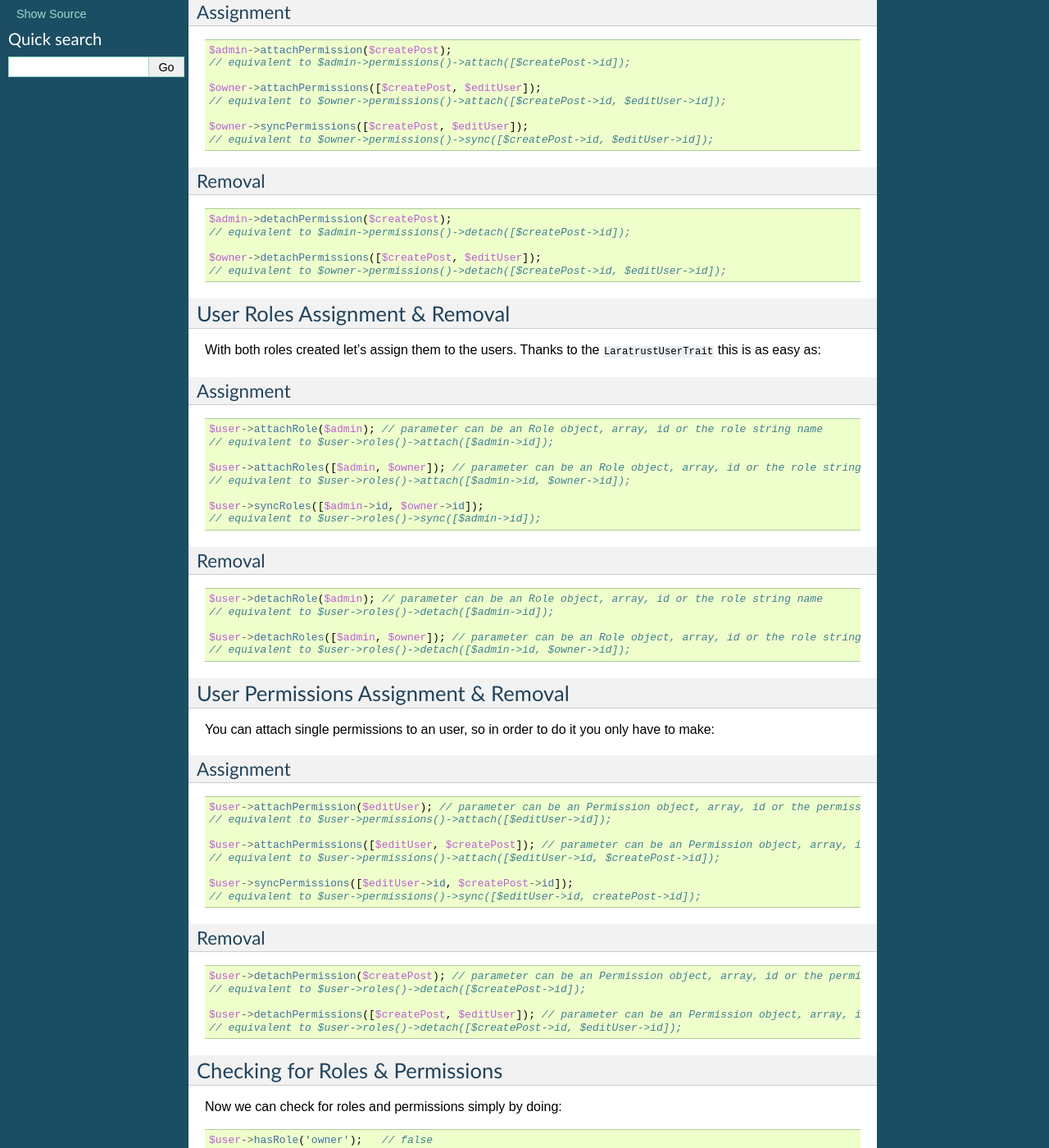
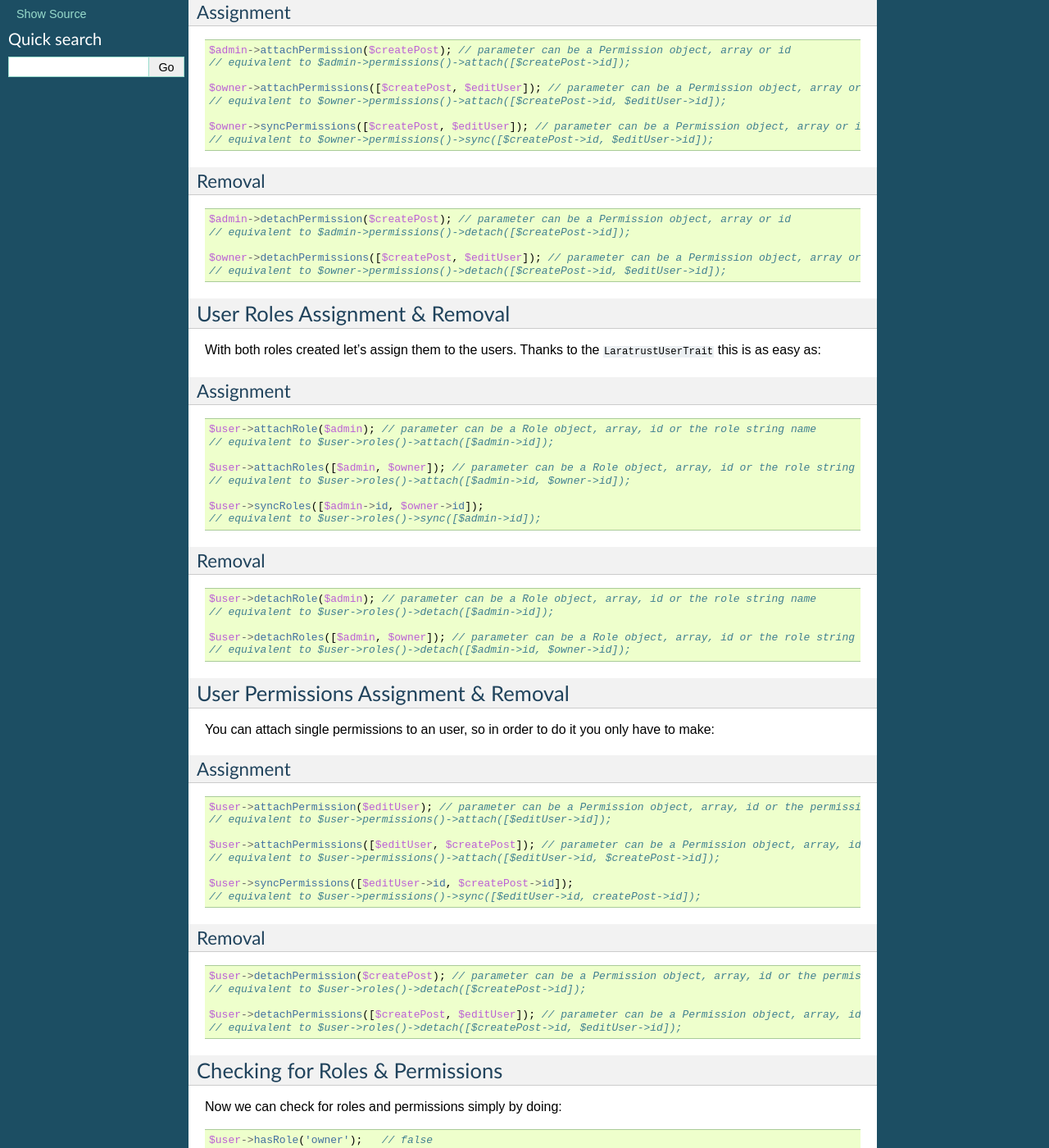
Before and after one commit to santigarcor/laratrust, a Sphinx documentation site: the page built from docs/usage/concepts.rst, in a window 1280 px wide and 1400 px high, scrolled down 759 px. Shown: the whole window at 82% size. Built offline with Sphinx 7.4.7, drawn with Linux system fonts in a browser that asks for light colours; some of the changed text lies outside the part shown.

Commit message:
Update Docs

```diff
--- a/docs/installation.rst
+++ b/docs/installation.rst
@@ -6,7 +6,7 @@ Installation
         composer require "santigarcor/laratrust:4.0.*"
 
 .. NOTE::
-    If you are using Laravel 5.5 you don't need to to steps 2 and 3.
+    If you are using Laravel 5.5 you don't need to do steps 2 and 3.
 
 2. Then in your ``config/app.php`` add the following to the providers array::
 
@@ -20,7 +20,7 @@ Installation
 
     php artisan vendor:publish --tag="laratrust"
 
-5. If you are going to use :doc:`usage/middleware` (requires Laravel 5.1 or later) you also need to add the following to ``routeMiddleware`` array in ``app/Http/Kernel.php``::
+5. If you are going to use :doc:`usage/middleware` you also need to add the following to ``routeMiddleware`` array in ``app/Http/Kernel.php``::
 
     'role' => \Laratrust\Middleware\LaratrustRole::class,
     'permission' => \Laratrust\Middleware\LaratrustPermission::class,
--- a/docs/usage/blade_templates.rst
+++ b/docs/usage/blade_templates.rst
@@ -1,7 +1,7 @@
 Blade Templates
 ===============
 
-Three directives are available for use within your Blade templates. What you give as the directive arguments will be directly passed to the corresponding ``Laratrust`` function. :
+Five directives are available for use within your Blade templates. What you give as the directive arguments will be directly passed to the corresponding ``Laratrust`` function. :
 
 .. code-block:: php
 
--- a/docs/usage/concepts.rst
+++ b/docs/usage/concepts.rst
@@ -47,13 +47,13 @@ Assignment
 
 .. code-block:: php
 
-   $admin->attachPermission($createPost);
+   $admin->attachPermission($createPost); // parameter can be a Permission object, array or id
    // equivalent to $admin->permissions()->attach([$createPost->id]);
 
-   $owner->attachPermissions([$createPost, $editUser]);
+   $owner->attachPermissions([$createPost, $editUser]); // parameter can be a Permission object, array or id
    // equivalent to $owner->permissions()->attach([$createPost->id, $editUser->id]);
 
-   $owner->syncPermissions([$createPost, $editUser]);
+   $owner->syncPermissions([$createPost, $editUser]); // parameter can be a Permission object, array or id
    // equivalent to $owner->permissions()->sync([$createPost->id, $editUser->id]);
 
 Removal
@@ -61,10 +61,10 @@ Removal
 
 .. code-block:: php
 
-   $admin->detachPermission($createPost);
+   $admin->detachPermission($createPost); // parameter can be a Permission object, array or id
    // equivalent to $admin->permissions()->detach([$createPost->id]);
 
-   $owner->detachPermissions([$createPost, $editUser]);
+   $owner->detachPermissions([$createPost, $editUser]); // parameter can be a Permission object, array or id
    // equivalent to $owner->permissions()->detach([$createPost->id, $editUser->id]);
 
 User Roles Assignment & Removal
@@ -78,10 +78,10 @@ Assignment
 
 .. code-block:: php
 
-   $user->attachRole($admin); // parameter can be an Role object, array, id or the role string name
+   $user->attachRole($admin); // parameter can be a Role object, array, id or the role string name
    // equivalent to $user->roles()->attach([$admin->id]);
 
-   $user->attachRoles([$admin, $owner]); // parameter can be an Role object, array, id or the role string name
+   $user->attachRoles([$admin, $owner]); // parameter can be a Role object, array, id or the role string name
    // equivalent to $user->roles()->attach([$admin->id, $owner->id]);
 
    $user->syncRoles([$admin->id, $owner->id]);
@@ -92,10 +92,10 @@ Removal
 
 .. code-block:: php
 
-   $user->detachRole($admin); // parameter can be an Role object, array, id or the role string name
+   $user->detachRole($admin); // parameter can be a Role object, array, id or the role string name
    // equivalent to $user->roles()->detach([$admin->id]);
 
-   $user->detachRoles([$admin, $owner]); // parameter can be an Role object, array, id or the role string name
+   $user->detachRoles([$admin, $owner]); // parameter can be a Role object, array, id or the role string name
    // equivalent to $user->roles()->detach([$admin->id, $owner->id]);
 
 User Permissions Assignment & Removal
@@ -108,10 +108,10 @@ Assignment
 
 .. code-block:: php
 
-   $user->attachPermission($editUser); // parameter can be an Permission object, array, id or the permission string name
+   $user->attachPermission($editUser); // parameter can be a Permission object, array, id or the permission string name
    // equivalent to $user->permissions()->attach([$editUser->id]);
 
-   $user->attachPermissions([$editUser, $createPost]); // parameter can be an Permission object, array, id or the permission string name
+   $user->attachPermissions([$editUser, $createPost]); // parameter can be a Permission object, array, id or the permission string name
    // equivalent to $user->permissions()->attach([$editUser->id, $createPost->id]);
 
    $user->syncPermissions([$editUser->id, $createPost->id]);
@@ -122,10 +122,10 @@ Removal
 
 .. code-block:: php
 
-   $user->detachPermission($createPost); // parameter can be an Permission object, array, id or the permission string name
+   $user->detachPermission($createPost); // parameter can be a Permission object, array, id or the permission string name
    // equivalent to $user->roles()->detach([$createPost->id]);
 
-   $user->detachPermissions([$createPost, $editUser]); // parameter can be an Permission object, array, id or the permission string name
+   $user->detachPermissions([$createPost, $editUser]); // parameter can be a Permission object, array, id or the permission string name
    // equivalent to $user->roles()->detach([$createPost->id, $editUser->id]);
 
 Checking for Roles & Permissions
--- a/docs/usage/middleware.rst
+++ b/docs/usage/middleware.rst
@@ -4,7 +4,7 @@ Middleware
 Concepts
 ^^^^^^^^
 
-You can use a middleware to filter routes and route groups by permission or role:
+You can use a middleware to filter routes and route groups by permission, role or ability:
 
 .. code-block:: php
 
```
Also changed, not shown: other parts of docs/usage/concepts.rst (+5 -5 lines), docs/troubleshooting.rst (+8 -0 lines).
